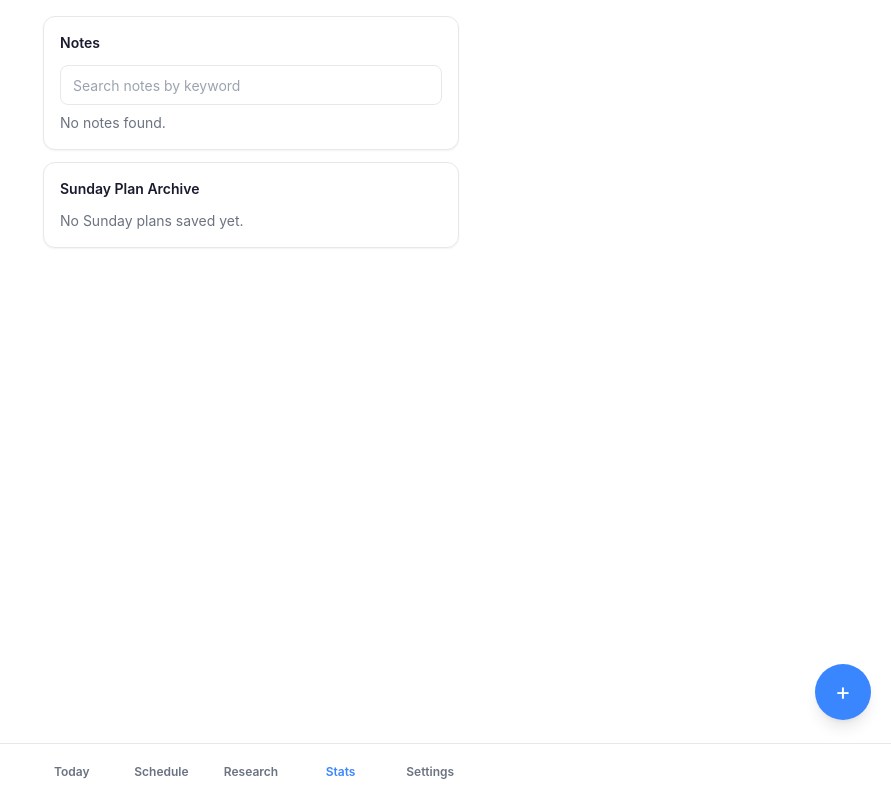
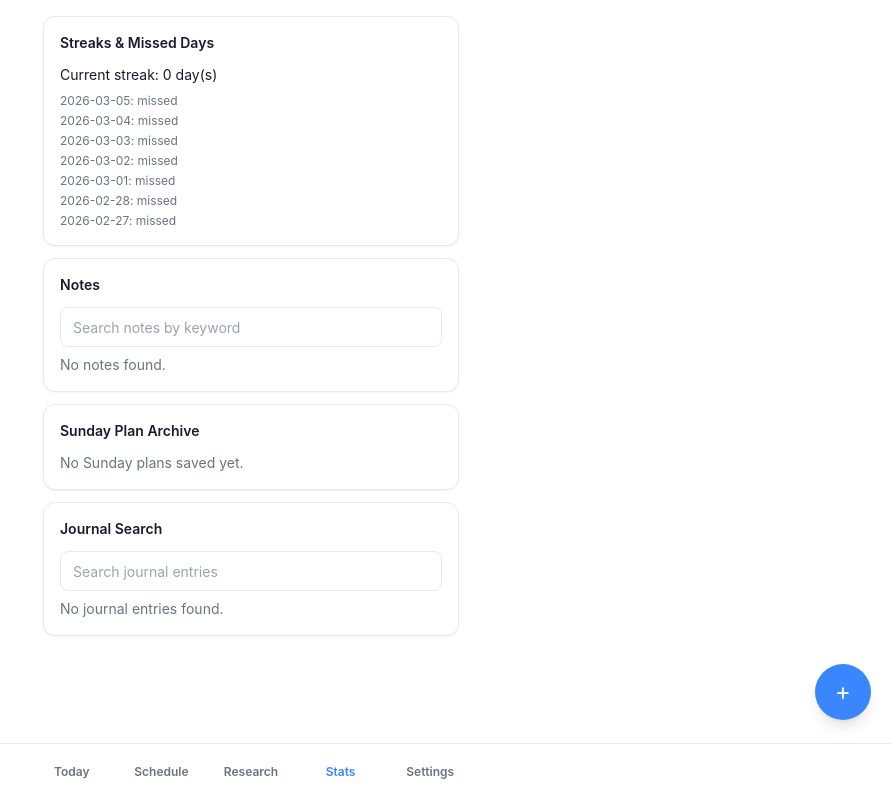
Before and after one commit to rayaanoidPrime/dayos, a React (Vite) app in the folder dayos-app/: page /stats in a window 1280 px wide. Shown: the whole page, without its empty margins (389-1280 px from the left). Built offline with nearby package versions, Linux system fonts and the light colour scheme.

Commit message:
feat(journal-stats): add prompted/free journal and computed streak tracking

```diff
--- a/dayos-app/src/components/TodayBanner.tsx
+++ b/dayos-app/src/components/TodayBanner.tsx
@@ -1,5 +1,7 @@
 import { differenceInCalendarDays, format } from 'date-fns'
 import { useMemo } from 'react'
+import { computeCurrentStreak, computeDayStatuses } from '../lib/streak'
+import { cardKeys, useTodayStore } from '../store/todayStore'
 import { useUIStore } from '../store/uiStore'
 
 const lines = [
@@ -11,11 +13,25 @@ const lines = [
 ]
 
 export function TodayBanner() {
-  const streak = useUIStore((state) => state.streak)
+  const completionByDate = useTodayStore((state) => state.completionByDate)
   const examMode = useUIStore((state) => state.examMode)
   const today = useMemo(() => new Date(), [])
   const dayIndex = today.getDay() + today.getMonth() + today.getDate()
   const line = lines[dayIndex % lines.length]
+
+  const streak = useMemo(() => {
+    const statuses = computeDayStatuses(
+      Array.from({ length: 30 }).map((_, index) => {
+        const date = new Date(today)
+        date.setDate(today.getDate() - (29 - index))
+        const key = date.toISOString().slice(0, 10)
+        const map = completionByDate[key] ?? {}
+        const hadChecklistActivity = cardKeys.every((card) => Boolean(map[card]))
+        return { date: key, hadChecklistActivity }
+      }),
+    )
+    return computeCurrentStreak(statuses)
+  }, [completionByDate, today])
 
   const examCountdown = useMemo(() => {
     if (!examMode.active || !examMode.examDate) {
@@ -33,7 +49,7 @@ export function TodayBanner() {
       <p className="mt-2 text-sm text-text">{line}</p>
       {examMode.active && (
         <span className="mt-3 inline-flex rounded-full bg-red-100 px-3 py-1 text-xs font-semibold text-red-700">
-          EXAM MODE {examCountdown ? `· ${examCountdown}` : ''}
+          EXAM MODE {examCountdown ? `- ${examCountdown}` : ''}
         </span>
       )}
     </section>
--- a/dayos-app/src/pages/StatsPage.tsx
+++ b/dayos-app/src/pages/StatsPage.tsx
@@ -1,12 +1,18 @@
 import { useEffect, useMemo, useState } from 'react'
 import { Card } from '../components/Card'
 import { db } from '../lib/db'
+import { computeCurrentStreak, computeDayStatuses } from '../lib/streak'
 import type { ScratchNote, SundayPlan } from '../types/domain'
+import { useJournalStore } from '../store/journalStore'
+import { cardKeys, useTodayStore } from '../store/todayStore'
 
 export function StatsPage() {
   const [search, setSearch] = useState('')
+  const [journalSearch, setJournalSearch] = useState('')
   const [notes, setNotes] = useState<ScratchNote[]>([])
   const [plans, setPlans] = useState<SundayPlan[]>([])
+  const completionByDate = useTodayStore((state) => state.completionByDate)
+  const entriesByDate = useJournalStore((state) => state.entriesByDate)
 
   useEffect(() => {
     void db.scratchNotes.toArray().then((rows) => {
@@ -31,8 +37,47 @@ export function StatsPage() {
     return notes.filter((note) => note.content.toLowerCase().includes(query))
   }, [notes, search])
 
+  const { streak, recentStatuses } = useMemo(() => {
+    const statuses = computeDayStatuses(
+      Array.from({ length: 14 }).map((_, index) => {
+        const date = new Date()
+        date.setDate(date.getDate() - (13 - index))
+        const key = date.toISOString().slice(0, 10)
+        const map = completionByDate[key] ?? {}
+        const hadChecklistActivity = cardKeys.every((card) => Boolean(map[card]))
+        return { date: key, hadChecklistActivity }
+      }),
+    )
+    return {
+      streak: computeCurrentStreak(statuses),
+      recentStatuses: statuses.slice(-7).reverse(),
+    }
+  }, [completionByDate])
+
+  const filteredJournal = useMemo(() => {
+    const entries = Object.values(entriesByDate).sort((a, b) => b.date.localeCompare(a.date))
+    const query = journalSearch.trim().toLowerCase()
+    if (!query) {
+      return entries
+    }
+    return entries.filter((entry) =>
+      [entry.highlight, entry.blockers, entry.topPriorityTomorrow, entry.freeText].join(' ').toLowerCase().includes(query),
+    )
+  }, [entriesByDate, journalSearch])
+
   return (
     <div>
+      <Card title="Streaks & Missed Days">
+        <p className="text-sm text-text">Current streak: {streak} day(s)</p>
+        <ul className="mt-2 space-y-1 text-xs text-muted">
+          {recentStatuses.map((item) => (
+            <li key={item.date}>
+              {item.date}: {item.status}
+            </li>
+          ))}
+        </ul>
+      </Card>
+
       <Card title="Notes">
         <input
           className="h-10 w-full rounded-input border border-border px-3 text-sm"
@@ -67,6 +112,31 @@ export function StatsPage() {
           {plans.length === 0 && <li className="text-sm text-muted">No Sunday plans saved yet.</li>}
         </ul>
       </Card>
+
+      <Card title="Journal Search">
+        <input
+          className="h-10 w-full rounded-input border border-border px-3 text-sm"
+          placeholder="Search journal entries"
+          value={journalSearch}
+          onChange={(event) => setJournalSearch(event.target.value)}
+        />
+        <ul className="mt-2 space-y-2">
+          {filteredJournal.map((entry) => (
+            <li key={entry.date} className="rounded-input border border-border p-2 text-sm text-text">
+              <p className="font-semibold">{entry.date}</p>
+              {entry.mode === 'prompted' && (
+                <>
+                  <p className="text-xs text-muted">Highlight: {entry.highlight || '-'}</p>
+                  <p className="text-xs text-muted">Blockers: {entry.blockers || '-'}</p>
+                  <p className="text-xs text-muted">Priority: {entry.topPriorityTomorrow || '-'}</p>
+                </>
+              )}
+              <p className="mt-1 text-xs text-muted">{entry.freeText || '-'}</p>
+            </li>
+          ))}
+          {filteredJournal.length === 0 && <li className="text-sm text-muted">No journal entries found.</li>}
+        </ul>
+      </Card>
     </div>
   )
 }
--- a/dayos-app/src/pages/TodayPage.tsx
+++ b/dayos-app/src/pages/TodayPage.tsx
@@ -5,6 +5,7 @@ import { TodayBanner } from '../components/TodayBanner'
 import { db, saveImportedMeals } from '../lib/db'
 import { parseNutritionMarkdownTable, type ParsedMealRow } from '../lib/nutritionParser'
 import type { Meal } from '../types/domain'
+import { useJournalStore } from '../store/journalStore'
 import { useScheduleStore } from '../store/scheduleStore'
 import { cardKeys, type TodayCardKey, useTodayStore } from '../store/todayStore'
 import { useUIStore } from '../store/uiStore'
@@ -32,6 +33,9 @@ export function TodayPage() {
   const resetWater = useTodayStore((state) => state.resetWater)
   const recurringClasses = useScheduleStore((state) => state.recurringClasses)
   const events = useScheduleStore((state) => state.events)
+  const entriesByDate = useJournalStore((state) => state.entriesByDate)
+  const setJournalMode = useJournalStore((state) => state.setJournalMode)
+  const updateEntry = useJournalStore((state) => state.updateEntry)
 
   const collapsed = collapsedByDate[today] ?? {}
   const complete = completionByDate[today] ?? {}
@@ -64,6 +68,7 @@ export function TodayPage() {
   )
 
   const waterMl = waterMlByDate[today] ?? 0
+  const journalEntry = entriesByDate[today]
 
   const progress = (value: number, goal: number) => (goal <= 0 ? 0 : Math.min(100, Math.round((value / goal) * 100)))
 
@@ -363,7 +368,57 @@ export function TodayPage() {
 
       {visibleCards.includes('journal') && (
         <Card title="Journal & Reflection" {...cardProps('journal')}>
-          <textarea className="h-24 w-full rounded-input border border-border p-3 text-sm" placeholder="Highlight of the day..." />
+          <div className="mb-2 flex gap-2">
+            <button
+              type="button"
+              className={`rounded-full border px-3 py-1 text-xs ${journalEntry?.mode !== 'free' ? 'border-primary text-primary' : 'border-border'}`}
+              onClick={() => setJournalMode(today, 'prompted')}
+            >
+              Prompted
+            </button>
+            <button
+              type="button"
+              className={`rounded-full border px-3 py-1 text-xs ${journalEntry?.mode === 'free' ? 'border-primary text-primary' : 'border-border'}`}
+              onClick={() => setJournalMode(today, 'free')}
+            >
+              Free write
+            </button>
+          </div>
+          {journalEntry?.mode === 'free' ? (
+            <textarea
+              className="h-24 w-full rounded-input border border-border p-3 text-sm"
+              placeholder="Write freely..."
+              value={journalEntry.freeText}
+              onChange={(event) => updateEntry(today, { freeText: event.target.value })}
+            />
+          ) : (
+            <div className="space-y-2">
+              <input
+                className="h-10 w-full rounded-input border border-border px-3 text-sm"
+                placeholder="Highlight of the day"
+                value={journalEntry?.highlight ?? ''}
+                onChange={(event) => updateEntry(today, { highlight: event.target.value })}
+              />
+              <input
+                className="h-10 w-full rounded-input border border-border px-3 text-sm"
+                placeholder="What slowed me down"
+                value={journalEntry?.blockers ?? ''}
+                onChange={(event) => updateEntry(today, { blockers: event.target.value })}
+              />
+              <input
+                className="h-10 w-full rounded-input border border-border px-3 text-sm"
+                placeholder="Tomorrow's #1 priority"
+                value={journalEntry?.topPriorityTomorrow ?? ''}
+                onChange={(event) => updateEntry(today, { topPriorityTomorrow: event.target.value })}
+              />
+              <textarea
+                className="h-24 w-full rounded-input border border-border p-3 text-sm"
+                placeholder="Additional notes..."
+                value={journalEntry?.freeText ?? ''}
+                onChange={(event) => updateEntry(today, { freeText: event.target.value })}
+              />
+            </div>
+          )}
         </Card>
       )}
 
--- /dev/null
+++ b/dayos-app/src/store/journalStore.ts
@@ -0,0 +1,65 @@
+import { create } from 'zustand'
+import { persist } from 'zustand/middleware'
+
+type JournalMode = 'prompted' | 'free'
+
+export type JournalEntry = {
+  date: string
+  mode: JournalMode
+  highlight: string
+  blockers: string
+  topPriorityTomorrow: string
+  freeText: string
+  updatedAt: string
+}
+
+type JournalState = {
+  entriesByDate: Record<string, JournalEntry>
+  setJournalMode: (date: string, mode: JournalMode) => void
+  updateEntry: (date: string, patch: Partial<Omit<JournalEntry, 'date' | 'updatedAt'>>) => void
+}
+
+const createDefaultEntry = (date: string): JournalEntry => ({
+  date,
+  mode: 'prompted',
+  highlight: '',
+  blockers: '',
+  topPriorityTomorrow: '',
+  freeText: '',
+  updatedAt: new Date().toISOString(),
+})
+
+export const useJournalStore = create<JournalState>()(
+  persist(
+    (set, get) => ({
+      entriesByDate: {},
+      setJournalMode: (date, mode) => {
+        const current = get().entriesByDate[date] ?? createDefaultEntry(date)
+        set((state) => ({
+          entriesByDate: {
+            ...state.entriesByDate,
+            [date]: {
+              ...current,
+              mode,
+              updatedAt: new Date().toISOString(),
+            },
+          },
+        }))
+      },
+      updateEntry: (date, patch) => {
+        const current = get().entriesByDate[date] ?? createDefaultEntry(date)
+        set((state) => ({
+          entriesByDate: {
+            ...state.entriesByDate,
+            [date]: {
+              ...current,
+              ...patch,
+              updatedAt: new Date().toISOString(),
+            },
+          },
+        }))
+      },
+    }),
+    { name: 'dayos-journal-state' },
+  ),
+)
```
Also changed, not shown: 1 other file (tests, documents, lock files or other folders).
